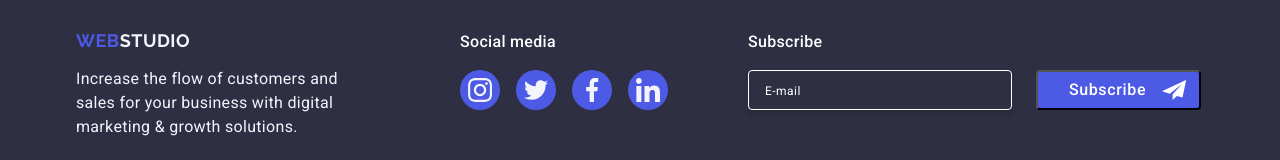
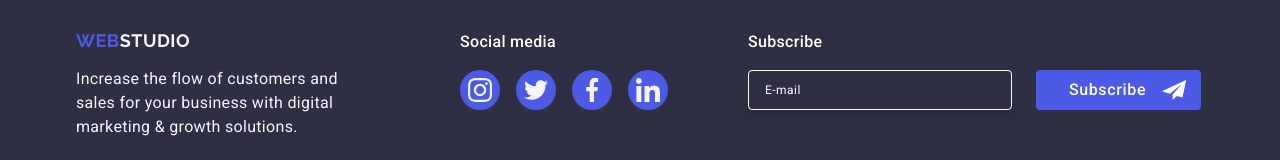
Before and after one commit to DimaSyomkin/goit-markaup-hw-05, a plain HTML site: page index.html in a window 1280 px wide. Shown: the part 3251-3411 px from the top of the page. Drawn offline with nearby package versions, Linux system fonts and the light colour scheme.

Commit message:
fix-footer-two

```diff
--- a/css/styles.css
+++ b/css/styles.css
@@ -635,6 +635,9 @@ header {
     padding-right: 16px;
     display: flex;
     color: #fff;
+    font-size: 12px;
+    line-height: 2;
+    letter-spacing: 0.04em;
 }
 
 .sub-input::placeholder {
@@ -652,7 +655,7 @@ header {
     padding-top: 8px;
     padding-left: 24px;
     padding-bottom: 8px;
-    width: 165px;
+    min-width: 165px;
     height: 40px;
     background-color: #4d5ae5;
     font-weight: 500;
@@ -664,6 +667,8 @@ header {
     display: flex;
     align-items: center;
     justify-content: center;
+    cursor: pointer;
+    border: none;
 }
 
 .sub-btn:hover,
--- a/index.html
+++ b/index.html
@@ -489,7 +489,7 @@
                 id="email-sub"
               />
             </label>
-            <button type="button" class="sub-btn">
+            <button type="submit" class="sub-btn">
               Subscribe<svg width="24" height="24" class="sub-icon">
                 <use href="./images/icons.svg#icon-send"></use>
               </svg>
```
